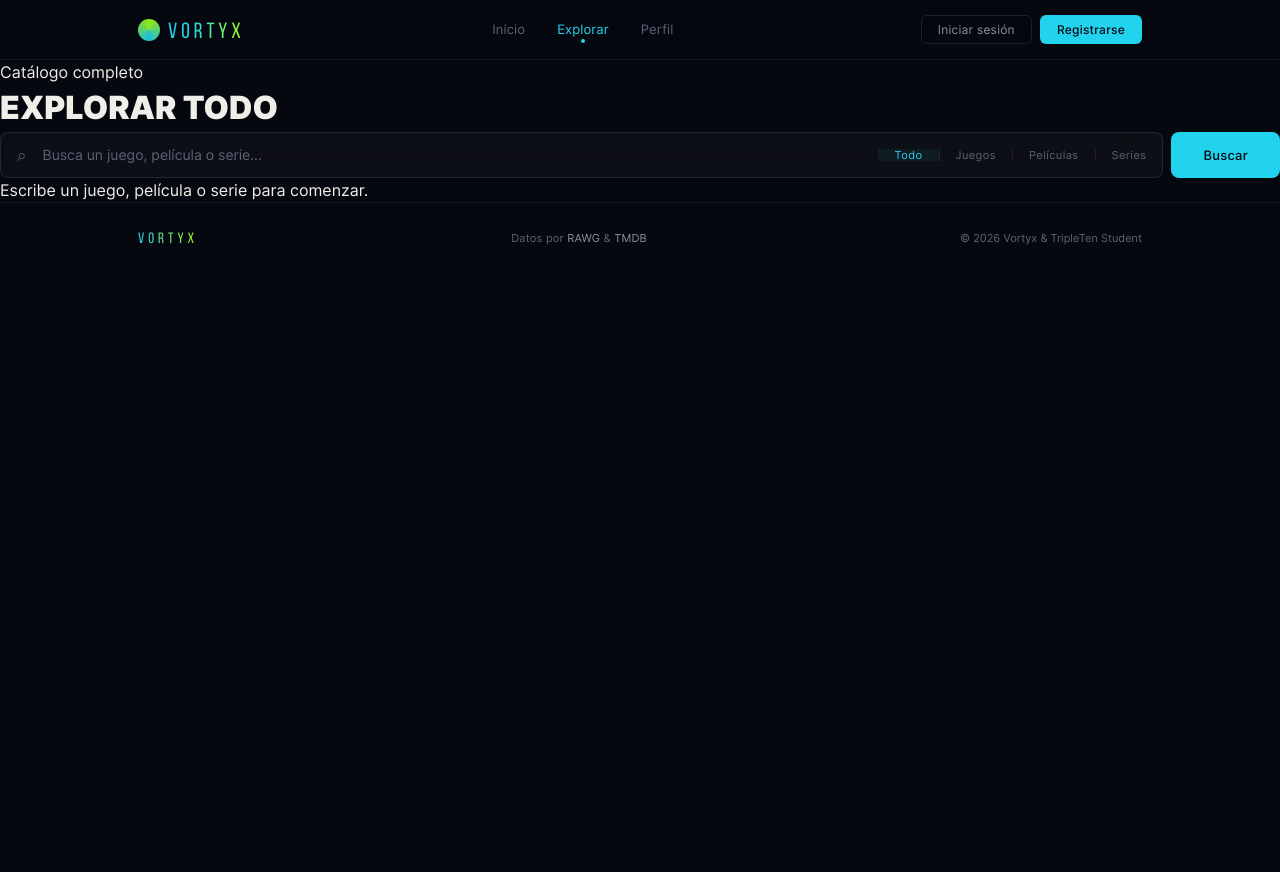
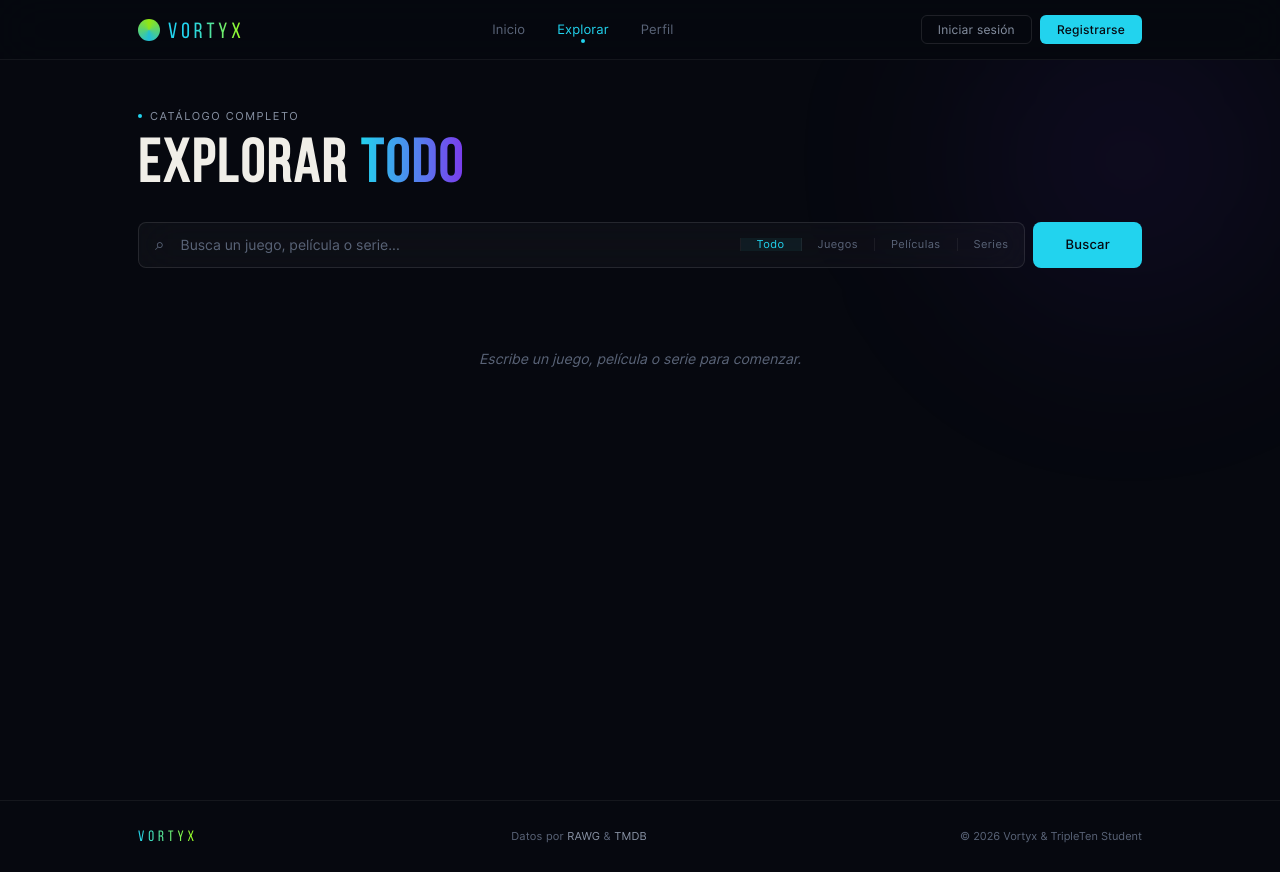
Before and after one commit to NorimNori/vortyx-frontend, a React (Vite) app: page /search in a window 1280 px wide. Before the commit the page ends 800 px from the top, so only its background shows below. Built offline with nearby package versions, Linux system fonts and the light colour scheme; no server answers.

Commit message:
feat(ui): add css styles for SearchPage component

```diff
--- /dev/null
+++ b/src/components/SearchPage/SearchPage.css
@@ -0,0 +1,157 @@
+.search-page {
+  position: relative;
+  min-height: calc(100vh - var(--nav-height));
+  overflow: hidden;
+}
+
+.search-page__orb {
+  position: absolute;
+  width: 500px;
+  height: 500px;
+  border-radius: 50%;
+  background: radial-gradient(circle, rgba(124, 58, 237, 0.1), transparent 70%);
+  top: -150px;
+  right: -100px;
+  filter: blur(80px);
+  pointer-events: none;
+  z-index: 0;
+}
+
+.search-page__container {
+  position: relative;
+  z-index: 1;
+  max-width: var(--max-width);
+  margin: 0 auto;
+  padding: var(--spacing-2xl) var(--spacing-2xl) var(--spacing-2xl);
+  display: flex;
+  flex-direction: column;
+  gap: var(--spacing-xl);
+}
+
+.search-page__header {
+  display: flex;
+  flex-direction: column;
+  gap: var(--spacing-sm);
+}
+
+.search-page__eyebrow {
+  display: inline-flex;
+  align-items: center;
+  gap: var(--spacing-sm);
+  font-size: 11px;
+  letter-spacing: 0.14em;
+  text-transform: uppercase;
+  color: var(--color-text-muted);
+  font-weight: 400;
+}
+
+.search-page__eyebrow-dot {
+  display: inline-block;
+  width: 4px;
+  height: 4px;
+  border-radius: 50%;
+  background: var(--color-brand);
+  flex-shrink: 0;
+}
+
+.search-page__title {
+  font-family: var(--font-display);
+  font-size: clamp(36px, 6vw, 60px);
+  letter-spacing: 3px;
+  line-height: 0.95;
+  color: var(--color-text);
+}
+
+.search-page__title-accent {
+  background: linear-gradient(90deg, var(--color-brand), var(--color-vortex));
+  -webkit-background-clip: text;
+  -webkit-text-fill-color: transparent;
+  background-clip: text;
+}
+
+.search-page__hint {
+  font-size: 14px;
+  color: var(--color-text-subtle);
+  font-weight: 300;
+  font-style: italic;
+  text-align: center;
+  padding: var(--spacing-2xl) 0;
+}
+
+.search-page__results {
+  display: flex;
+  flex-direction: column;
+  gap: var(--spacing-2xl);
+}
+
+.search-page__count {
+  font-size: 13px;
+  color: var(--color-text-muted);
+}
+
+.search-page__count strong {
+  color: var(--color-brand);
+}
+
+.search-page__section {
+  display: flex;
+  flex-direction: column;
+  gap: var(--spacing-lg);
+}
+
+.search-page__divider {
+  display: flex;
+  align-items: center;
+  gap: var(--spacing-md);
+}
+
+.search-page__divider-label {
+  font-family: var(--font-display);
+  font-size: 11px;
+  letter-spacing: 0.2em;
+  color: var(--color-text-subtle);
+  white-space: nowrap;
+}
+
+.search-page__divider-line {
+  flex: 1;
+  height: 1px;
+  background: var(--color-border);
+}
+
+.search-page__divider-count {
+  font-size: 10px;
+  color: var(--color-text-subtle);
+  background: var(--color-surface);
+  border: 1px solid var(--color-border);
+  padding: 2px 8px;
+  border-radius: var(--radius-pill);
+}
+
+.search-page__empty {
+  display: flex;
+  flex-direction: column;
+  align-items: center;
+  gap: var(--spacing-sm);
+  padding: var(--spacing-2xl) 0;
+  text-align: center;
+}
+
+.search-page__empty-text {
+  font-size: 16px;
+  color: var(--color-text-muted);
+  font-weight: 400;
+}
+
+.search-page__empty-hint {
+  font-size: 13px;
+  color: var(--color-text-subtle);
+  font-weight: 300;
+}
+
+@media (max-width: 768px) {
+  .search-page__container {
+    padding: var(--spacing-xl) var(--spacing-md);
+    gap: var(--spacing-lg);
+  }
+}
--- a/src/components/SearchPage/SearchPage.jsx
+++ b/src/components/SearchPage/SearchPage.jsx
@@ -3,6 +3,7 @@ import SearchForm from "../SearchForm/SearchForm";
 import CardGrid from "../CardGrid/CardGrid";
 import { searchGames } from "../../utils/rawgApi";
 import { searchMoviesAndSeries } from "../../utils/tmdbApi";
+import "./SearchPage.css";
 
 function SearchPage() {
   const [state, setState] = useState({
```
